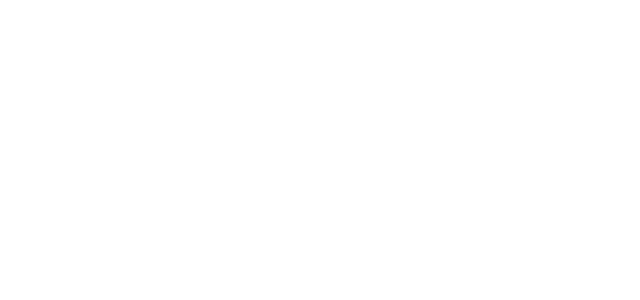
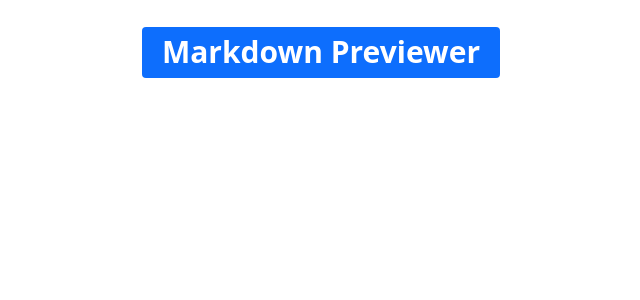
Before and after one commit to l-m-meyer/markdown-previewer, a React (Create React App) app: page / in a window 1280 px wide. Shown: the top 300 px of the page, without its empty margins (319-959 px from the left). Built offline with nearby package versions, Linux system fonts and the light colour scheme.

Commit message:
Add rows and columns to contain a Badge component

```diff
--- a/src/App.js
+++ b/src/App.js
@@ -5,7 +5,17 @@ export default class App extends React.Component {
   render() {
     return (
       <div className="App">
-
+        <div className="container">
+          <div className="row mt-4">
+            <div className="col text-center">
+              <h1>
+                <Badge className="text-align-center" variant="light">
+                  Markdown Previewer
+                </Badge>
+              </h1>
+            </div>
+          </div>
+        </div>
       </div>
     )
   }
```
